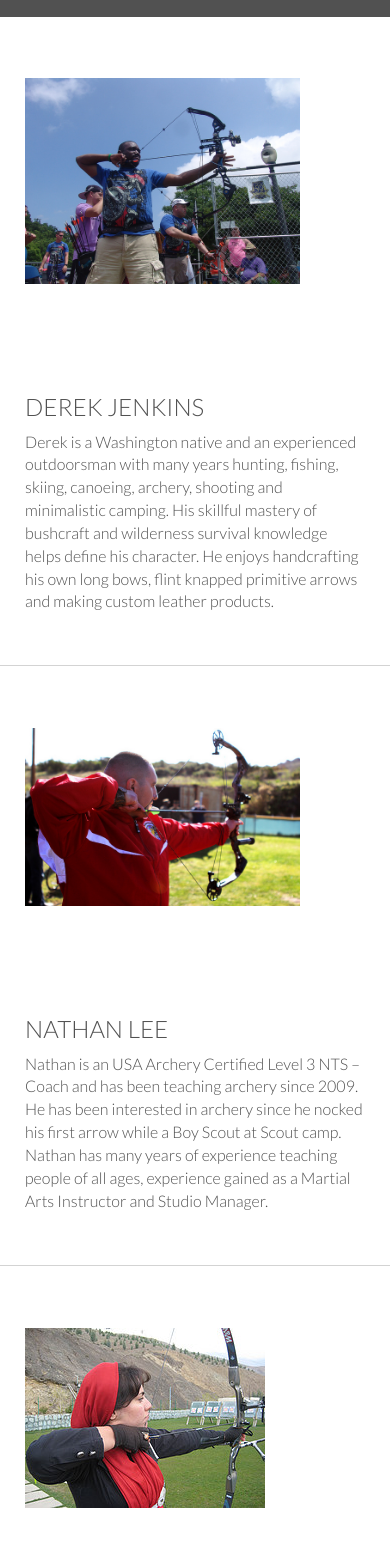
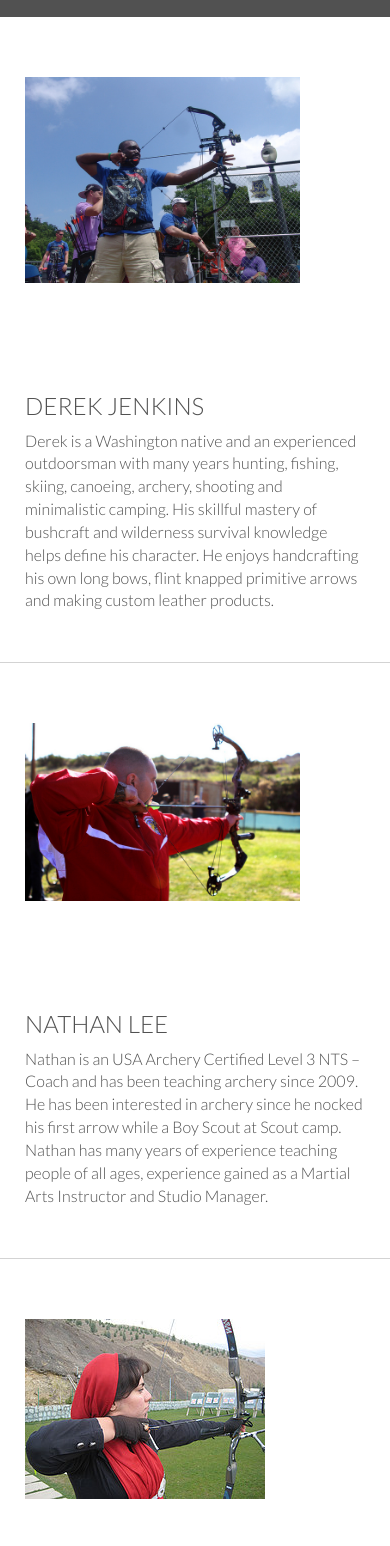
Before and after one commit to bitterkat/stp-archery, a plain HTML site: page instructors.html in a window 390 px wide. Shown: the part 444-1990 px from the top of the page. Drawn offline with nearby package versions, Linux system fonts and the light colour scheme; files that its build step writes are made by us from their sources.

Commit message:
cleans up html

```diff
--- a/instructors.html
+++ b/instructors.html
@@ -2,7 +2,7 @@
 <html lang=en>
   <head>
     <meta charset="utf-8">
-    <title>Straight to the Point Archery</title>
+    <title>Straight to the Point Archery - Instructors</title>
     <!-- Latest compiled and minified CSS -->
     <link rel="stylesheet" href="https://maxcdn.bootstrapcdn.com/bootstrap/3.3.7/css/bootstrap.min.css" integrity="sha384-BVYiiSIFeK1dGmJRAkycuHAHRg32OmUcww7on3RYdg4Va+PmSTsz/K68vbdEjh4u" crossorigin="anonymous">
 
@@ -49,47 +49,39 @@
 
         <div id="main-container">
           <article class="row">
-        <div class="col-md-2"></div>
-        <div class="col-md-3 main-copy">
-          <img class="main-copy-image" src="images/derek-jenkins-instructor.jpg" alt="image of instructor derek jenkins"></div>
+            <div class="col-md-3 col-md-offset-2 main-copy">
+              <img class="main-copy-image" src="images/derek-jenkins-instructor.jpg" alt="image of instructor derek jenkins">
+            </div>
             <div class="col-md-5 main-copy"><h3>DEREK JENKINS</h3>
-           <p>Derek is a Washington native and an experienced outdoorsman with many years hunting, fishing, skiing, canoeing, archery, shooting and minimalistic camping. His skillful mastery of bushcraft and wilderness survival knowledge helps define his character. He enjoys handcrafting his own long bows, flint knapped primitive arrows and making custom leather products.</p></div>
-        <div class="col-md-2"></div>
+              <p>Derek is a Washington native and an experienced outdoorsman with many years hunting, fishing, skiing, canoeing, archery, shooting and minimalistic camping. His skillful mastery of bushcraft and wilderness survival knowledge helps define his character. He enjoys handcrafting his own long bows, flint knapped primitive arrows and making custom leather products.</p>
+            </div>
           </article>
 
           <div class="row">
-        <div class="col-md-2"></div>
-        <div class="col-md-8 main-divider"></div>
-        <div class="col-md-2"></div>
+            <div class="col-md-8 col-md-offset-2 main-divider"></div>
           </div>
 
           <article class="row">
-         <div class="col-md-2"></div>
-         <div class="col-md-3 main-copy">
-           <img class="main-copy-image" src="images/nathan-lee-instructor.jpg" alt="image of instructor nathan lee"></div>
+            <div class="col-md-3 col-md-offset-2 main-copy">
+              <img class="main-copy-image" src="images/nathan-lee-instructor.jpg" alt="image of instructor nathan lee">
+            </div>
             <div class="col-md-5 main-copy"><h3>NATHAN LEE</h3>
               <p>Nathan is an USA Archery Certified Level 3 NTS – Coach and has been teaching archery since 2009. He has been interested in archery since he nocked his first arrow while a Boy Scout at Scout camp. Nathan has many years of experience teaching people of all ages, experience gained as a Martial Arts Instructor and Studio Manager.</p>
             </div>
-         <div class="col-md-2"></div>
            </article>
 
            <div class="row">
-         <div class="col-md-2"></div>
-         <div class="col-md-8 main-divider"></div>
-         <div class="col-md-2"></div>
+             <div class="col-md-8 col-md-offset-2 main-divider"></div>
            </div>
 
           <article class="row">
-          <div class="col-md-2"></div>
-          <div class="col-md-3 main-copy">
-            <img class="main-copy-image" src="images/amy-smith-instructor.jpg" alt="image of instructor amy smith"></div>
+            <div class="col-md-3 col-md-offset-2 main-copy">
+              <img class="main-copy-image" src="images/amy-smith-instructor.jpg" alt="image of instructor amy smith">
+            </div>
             <div class="col-md-5 main-copy"><h3>AMY SMITH</h3>
               <p>Amy truly has a passion for archery. She comes from a long line of hunters, fisherman, and trappers of Canada. Amy  places a strong emphasis on safety and is enthusiastic about teaching. Amy also loves fitness, and  has been a YMCA group exercise and personal trainer for over 18 years.</p>
             </div>
-          <div class="col-md-2"></div>
           </article>
-
-
 
           <div class="row">
             <div class="col-md-8 col-md-offset-2 main-divider"></div>
```
Lines whose indentation alone changed are shown as unchanged.
